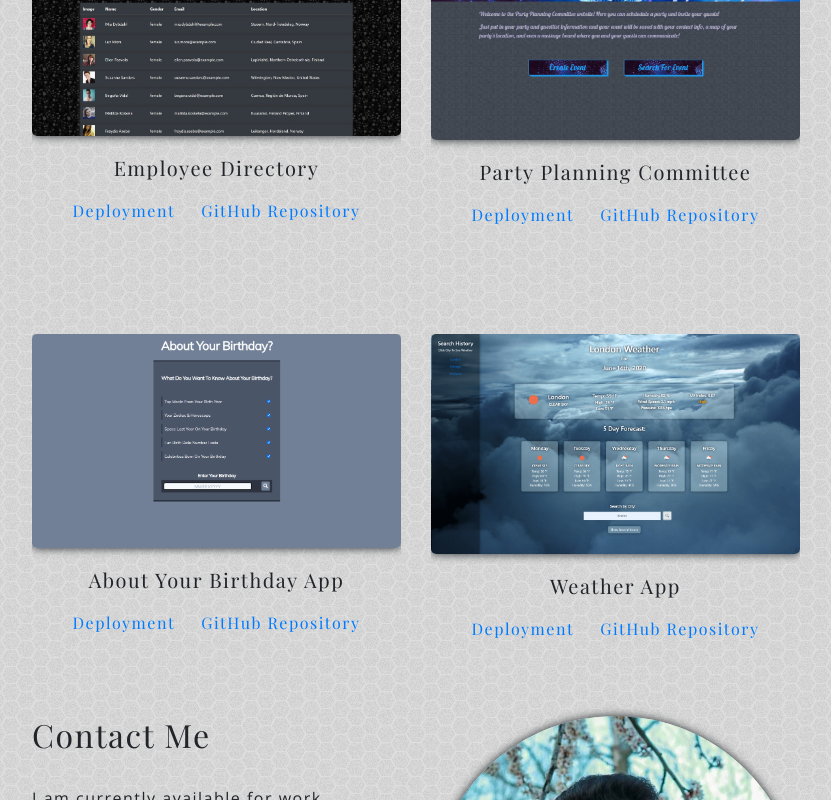
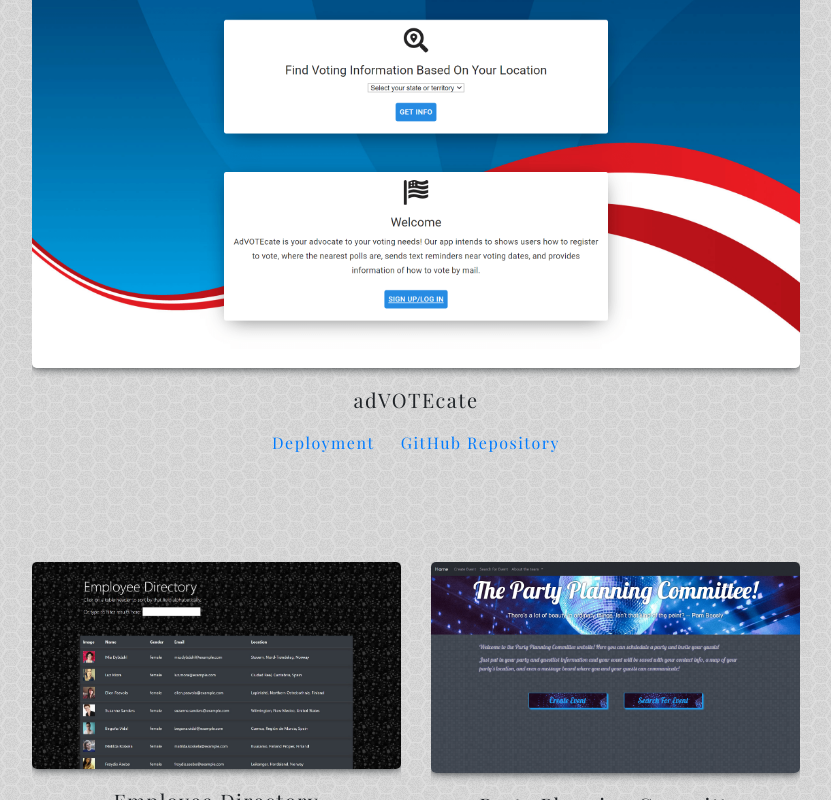
Before and after one commit to KeithBillings/KeithBillings.github.io, a React (Create React App) app: page / in a window 1280 px wide. Shown: the part 1340-2140 px from the top of the page, without its empty margins (224-1055 px from the left). Built offline with nearby package versions, Linux system fonts and the light colour scheme.

Commit message:
refactor and add new project

```diff
--- a/package.json
+++ b/package.json
@@ -8,10 +8,10 @@
     "@testing-library/react": "^9.5.0",
     "@testing-library/user-event": "^7.2.1",
     "aos": "^2.3.4",
-    "bootstrap": "^4.5.2",
-    "react": "^16.13.1",
+    "bootstrap": "^4.5.3",
+    "react": "^16.14.0",
     "react-bootstrap": "^1.3.0",
-    "react-dom": "^16.13.1",
+    "react-dom": "^16.14.0",
     "react-scripts": "3.4.3"
   },
   "scripts": {
--- a/src/App.js
+++ b/src/App.js
@@ -6,7 +6,7 @@ import 'aos/dist/aos.css';
 
 // Bootstrap components
 import 'bootstrap/dist/css/bootstrap.min.css';
-import { Container, Row, Col, Navbar, Nav, Jumbotron, Card, Button, Accordion, OverlayTrigger, Tooltip } from "react-bootstrap";
+import { Container, Row, Col, Navbar, Nav, Jumbotron} from "react-bootstrap";
 
 // local
 import './App.css';
@@ -20,7 +20,9 @@ import employeeDirectoryImage from "./images/thumbs/employeeDirectory.jpg";
 import partyPlannerImage from "./images/thumbs/PartyPlanner.png";
 import aboutYourBirthdayImage from "./images/thumbs/BirthdayApp.png";
 import weatherAppImage from "./images/thumbs/WeatherApp.png";
-import keithResume from "./images/Resume.pdf"
+import keithResume from "./images/Resume.pdf";
+import CodeProject from "./components/CodeProject";
+import advocateImage from "./images/advotecate.png"
 
 // Initializing the Animate on Scroll functionality
 AOS.init();
@@ -55,11 +57,11 @@ function App() {
             <Navbar.Brand>KB</Navbar.Brand>
             <Navbar.Toggle />
             <Navbar.Collapse className="justify-content-end">
-            <Nav className="mr-auto">
-              <Nav.Link href="#about">About Me</Nav.Link>
-              <Nav.Link href="#codingPortfolio">Coding Portfolio</Nav.Link>
-              <Nav.Link href="#contact">Contact</Nav.Link>
-            </Nav>
+              <Nav className="mr-auto">
+                <Nav.Link href="#about">About Me</Nav.Link>
+                <Nav.Link href="#codingPortfolio">Coding Portfolio</Nav.Link>
+                <Nav.Link href="#contact">Contact</Nav.Link>
+              </Nav>
             </Navbar.Collapse>
           </Navbar>
         </Col>
@@ -77,7 +79,7 @@ function App() {
         </Col>
       </Row>
       <Row className="padding">
-        <Col id="about">
+        <Col id="about" data-aos="fade-up">
           <h2>
             About Me
           </h2><br></br>
@@ -91,139 +93,25 @@ function App() {
       </Row>
       <Row><Col id="codingPortfolio"><br></br></Col></Row>
       <Row className="padding">
-        <Col>
+        <Col data-aos="fade-up">
           <h2>
             Coding Portfolio
           </h2>
         </Col>
       </Row>
-      <Row className="padding">
-        <Col data-aos="fade-up">
-          <Accordion>
-            <Card>
-              <Card.Img variant="top" src={`${employeeDirectoryImage}`} />
-              <Card.Body>
-                <Accordion.Toggle className="onHoverTextToBlue onHoverPointer" as={Card.Title} eventKey="0">
-                  {<OverlayTrigger
-                    key={"bottom"}
-                    placement={"bottom"}
-                    overlay={
-                      <Tooltip id={`tooltip1`}>
-                        Click to learn more
-                    </Tooltip>
-                    }>
-                    <Card.Title>
-                      Employee Directory
-                  </Card.Title>
-                  </OverlayTrigger>
-                  }
-                </Accordion.Toggle>
-                <Accordion.Collapse eventKey="0">
-                  <Card.Body>
-                    This is a React app that maps over data and creates a stylized, sortable, and filterable table.
-                  </Card.Body>
-                </Accordion.Collapse>
-                <Button href="https://employee-directory-kmb.herokuapp.com/" variant="link">Deployment</Button>
-                <Button href="https://github.com/KeithBillings/Employee-Directory" variant="link">GitHub Repository</Button>
-              </Card.Body>
-            </Card>
-          </Accordion>
-        </Col>
-        <Col data-aos="fade-up">
-          <Accordion>
-            <Card>
-              <Card.Img variant="top" src={`${partyPlannerImage}`} />
-              <Card.Body>
-                <Accordion.Toggle className="onHoverTextToBlue onHoverPointer" as={Card.Title} eventKey="0">
-                  {<OverlayTrigger
-                    key={"bottom"}
-                    placement={"bottom"}
-                    overlay={
-                      <Tooltip id={`tooltip1`}>
-                        Click to learn more
-                    </Tooltip>
-                    }>
-                    <Card.Title>
-                      Party Planning Committee
-                  </Card.Title>
-                  </OverlayTrigger>
-                  }
-                </Accordion.Toggle>
-                <Accordion.Collapse eventKey="0">
-                  <Card.Body>This is my second major group project. It was a joint effort between myself, Max Edmonds, Brian Soldani, and Alex Shafer. This project was our first fully full-stack project. I learned a lot about saving information on a database, using the db to serve different pages, how to create working routers, and using homemade APIs. I learned about backend the most on this project. I also noticed by observing my classmates that my front end CSS and styling skills are also something I have room to grow on. My backend and logic skills are really coming along, and I am proud of that, but to be a proper full stack developer you need to be well rounded in all areas!</Card.Body>
-                </Accordion.Collapse>
-                <Button href="https://partyplanningcommittee.herokuapp.com/" variant="link">Deployment</Button>
-                <Button href="https://github.com/KeithBillings/Party-Planner" variant="link">GitHub Repository</Button>
-              </Card.Body>
-            </Card>
-          </Accordion>
-        </Col>
+      <Row className="padding" >
+        <CodeProject projectTitle={"adVOTEcate"} projectDescription={"This was our final group project of our bootcamp. This app is your advocate to your voting needs! We aim to provide users easily accesible information to check if they are registered to vote, learn how to register if they are not, search where the nearest ballot drop boxes are, and set reminders!"} deploymentLink={"https://advotecate.herokuapp.com/"} repositoryLink={"https://github.com/KeithBillings/adVOTEcate"} image={advocateImage} />
       </Row>
       <Row className="padding">
-        <Col data-aos="fade-up">
-          <Accordion>
-            <Card>
-              <Card.Img variant="top" src={`${aboutYourBirthdayImage}`} />
-              <Card.Body>
-                <Accordion.Toggle className="onHoverTextToBlue onHoverPointer" as={Card.Title} eventKey="0">
-                  {<OverlayTrigger
-                    key={"bottom"}
-                    placement={"bottom"}
-                    overlay={
-                      <Tooltip id={`tooltip1`}>
-                        Click to learn more
-                    </Tooltip>
-                    }>
-                    <Card.Title>
-                      About Your Birthday App
-                  </Card.Title>
-                  </OverlayTrigger>
-                  }
-                </Accordion.Toggle>
-                <Accordion.Collapse eventKey="0">
-                  <Card.Body>
-                    This was our first major class project involving teams. The class was divided into groups of 3-4 members and we were allowed to research and come up with our own project to work on. Since this was our first team assignment, and our first self directed project, our team quickly decided that the project must be something fun and entertaining. It didn't take much time to focus on a topic that everyone could relate to: Birthdays! We learned how to use external APIs like NASA, birthday facts, number facts, zoidac, and more!
-                  </Card.Body>
-                </Accordion.Collapse>
-                <Button href="https://keithbillings.github.io/About-Your-Birthday/" variant="link">Deployment</Button>
-                <Button href="https://github.com/KeithBillings/About-Your-Birthday" variant="link">GitHub Repository</Button>
-              </Card.Body>
-            </Card>
-          </Accordion>
-        </Col>
-        <Col data-aos="fade-up">
-          <Accordion>
-            <Card>
-              <Card.Img variant="top" src={`${weatherAppImage}`} />
-              <Card.Body>
-                <Accordion.Toggle className="onHoverTextToBlue onHoverPointer" as={Card.Title} eventKey="0">
-                  {<OverlayTrigger
-                    key={"bottom"}
-                    placement={"bottom"}
-                    overlay={
-                      <Tooltip id={`tooltip1`}>
-                        Click to learn more
-                    </Tooltip>
-                    }>
-                    <Card.Title>
-                      Weather App
-                  </Card.Title>
-                  </OverlayTrigger>
-                  }
-                </Accordion.Toggle>
-                <Accordion.Collapse eventKey="0">
-                  <Card.Body>
-                    On this homework assignment I was tasked with creating a weather dashboard. It is stylish and minimal. It has a rotating background of seasonal images, and a sleek design. Enter the city query in the text input box and it will return current live weather data, and a 5 day forecast. The site also logs your search history. When you first visit the site, you can click on one of your past searches and it will search that city again. This uses AJAX calls to a weather API to GET current weather information.                  </Card.Body>
-                </Accordion.Collapse>
-                <Button href="https://keithbillings.github.io/Weather-Dashboard/" variant="link">Deployment</Button>
-                <Button href="https://github.com/KeithBillings/Weather-Dashboard" variant="link">GitHub Repository</Button>
-              </Card.Body>
-            </Card>
-          </Accordion>
-        </Col>
+        <CodeProject projectTitle={"Employee Directory"} projectDescription={"This is a React app that maps over data and creates a stylized, sortable, and filterable table."} deploymentLink={"https://employee-directory-kmb.herokuapp.com/"} repositoryLink={"https://github.com/KeithBillings/Employee-Directory"} image={employeeDirectoryImage} />
+        <CodeProject data-aos="fade-up" projectTitle={"Party Planning Committee"} projectDescription={"This is my second major group project. It was a joint effort between myself, Max Edmonds, Brian Soldani, and Alex Shafer. This project was our first fully full-stack project. I learned a lot about saving information on a database, using the db to serve different pages, how to create working routers, and using homemade APIs. I learned about backend the most on this project. I also noticed by observing my classmates that my front end CSS and styling skills are also something I have room to grow on. My backend and logic skills are really coming along, and I am proud of that, but to be a proper full stack developer you need to be well rounded in all areas!"} deploymentLink={"https://partyplanningcommittee.herokuapp.com/"} repositoryLink={"https://github.com/KeithBillings/Party-Planner"} image={partyPlannerImage} />
       </Row>
       <Row className="padding">
-        <Col id="contact">
+        <CodeProject projectTitle={"About Your Birthday App"} projectDescription={"This was our first major class project involving teams. The class was divided into groups of 3-4 members and we were allowed to research and come up with our own project to work on. Since this was our first team assignment, and our first self directed project, our team quickly decided that the project must be something fun and entertaining. It didn't take much time to focus on a topic that everyone could relate to: Birthdays! We learned how to use external APIs like NASA, birthday facts, number facts, zoidac, and more!"} deploymentLink={"https://keithbillings.github.io/About-Your-Birthday/"} repositoryLink={"https://github.com/KeithBillings/About-Your-Birthday"} image={aboutYourBirthdayImage} />
+        <CodeProject projectTitle={"Weather App"} projectDescription={"On this homework assignment I was tasked with creating a weather dashboard. It is stylish and minimal. It has a rotating background of seasonal images, and a sleek design. Enter the city query in the text input box and it will return current live weather data, and a 5 day forecast. The site also logs your search history. When you first visit the site, you can click on one of your past searches and it will search that city again. This uses AJAX calls to a weather API to GET current weather information."} deploymentLink={"https://keithbillings.github.io/Weather-Dashboard/"} repositoryLink={"https://github.com/KeithBillings/Weather-Dashboard"} image={weatherAppImage} />
+      </Row>
+      <Row className="padding">
+        <Col id="contact" data-aos="fade-up">
           <h2>
             Contact Me
           </h2>
--- /dev/null
+++ b/src/components/CodeProject/index.js
@@ -0,0 +1,41 @@
+import React from 'react';
+import { Col, Card, Button, Accordion, OverlayTrigger, Tooltip } from "react-bootstrap";
+
+function CodeProject({projectTitle, projectDescription, deploymentLink, image, repositoryLink}) {
+
+  return (
+    <Col data-aos="fade-up">
+      <Accordion>
+        <Card>
+          <Card.Img variant="top" src={image} />
+          <Card.Body>
+            <Accordion.Toggle className="onHoverTextToBlue onHoverPointer" as={Card.Title} eventKey="0">
+              {<OverlayTrigger
+                key={"bottom"}
+                placement={"bottom"}
+                overlay={
+                  <Tooltip id={`tooltip1`}>
+                    Click to learn more
+                    </Tooltip>
+                }>
+                <Card.Title>
+                  {projectTitle}
+                  </Card.Title>
+              </OverlayTrigger>
+              }
+            </Accordion.Toggle>
+            <Accordion.Collapse eventKey="0">
+              <Card.Body>
+                {projectDescription}
+                  </Card.Body>
+            </Accordion.Collapse>
+            <Button href={deploymentLink} variant="link">Deployment</Button>
+            <Button href={repositoryLink} variant="link">GitHub Repository</Button>
+          </Card.Body>
+        </Card>
+      </Accordion>
+    </Col>
+  )
+}
+
+export default CodeProject
```
Also changed, not shown: src/images/advotecate.png (added), 1 other file (tests, documents, lock files or other folders).
